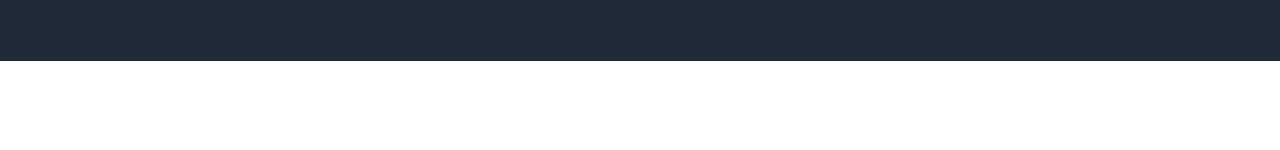
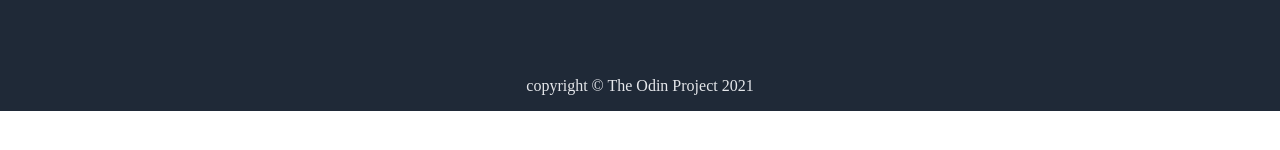
Before and after one commit to yurplepurple10/practice-website, a plain HTML site: page index.html in a window 1280 px wide. Shown: the part 392-542 px from the top of the page. Drawn offline with Linux system fonts and the light colour scheme.

Commit message:
Add and style footer in index.html and styles.css.

```diff
--- a/index.html
+++ b/index.html
@@ -28,4 +28,10 @@
         </div>
     </div>
 </body>
+
+<footer>
+    <div class="footer" id="footer">
+        <p>copyright &copy; The Odin Project 2021</p>
+    </div>
+</footer>
 </html>
--- a/styles.css
+++ b/styles.css
@@ -69,6 +69,18 @@ html, body {
     margin-bottom: 0px;
 }
 
+.footer {
+    color:#E5E7EB;
+    font-family: 'Times New Roman', Times, serif;
+    display: flex;
+    justify-content: center;
+}
+
+.footer p {
+    height: fit-content;
+    width: fit-content;
+}
+
 img {
     width: 60%;
     display: flex;
```
